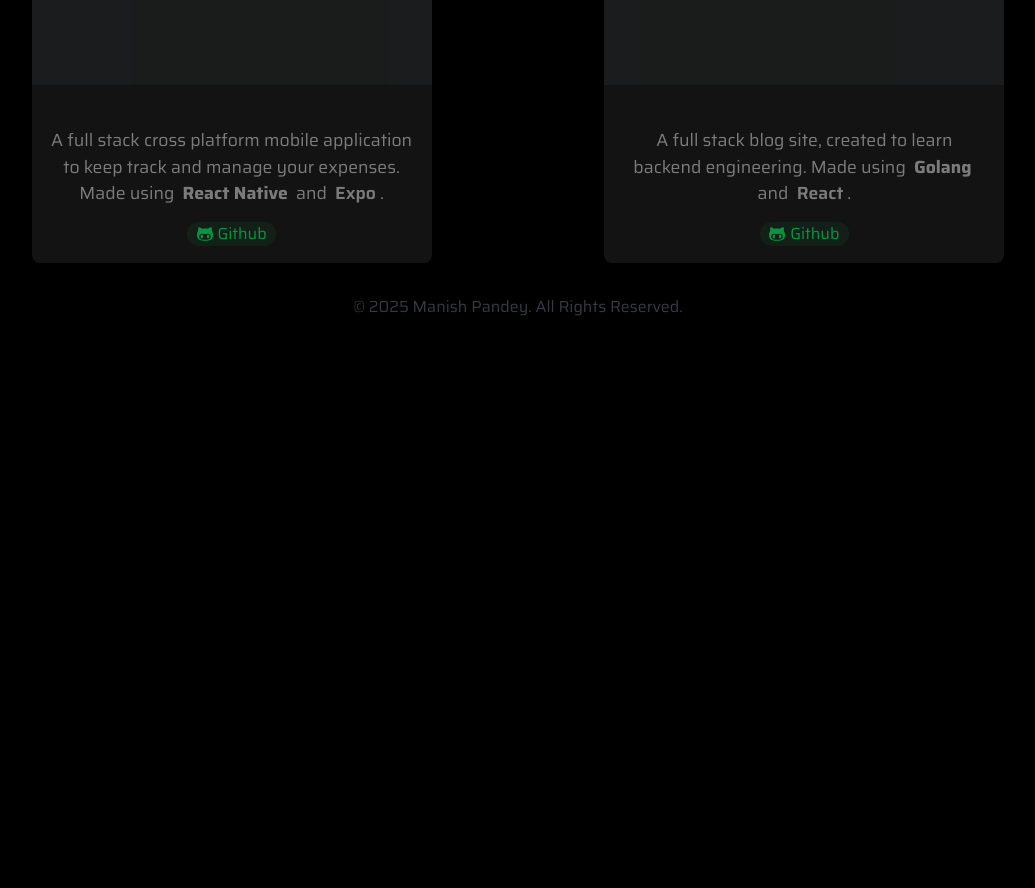
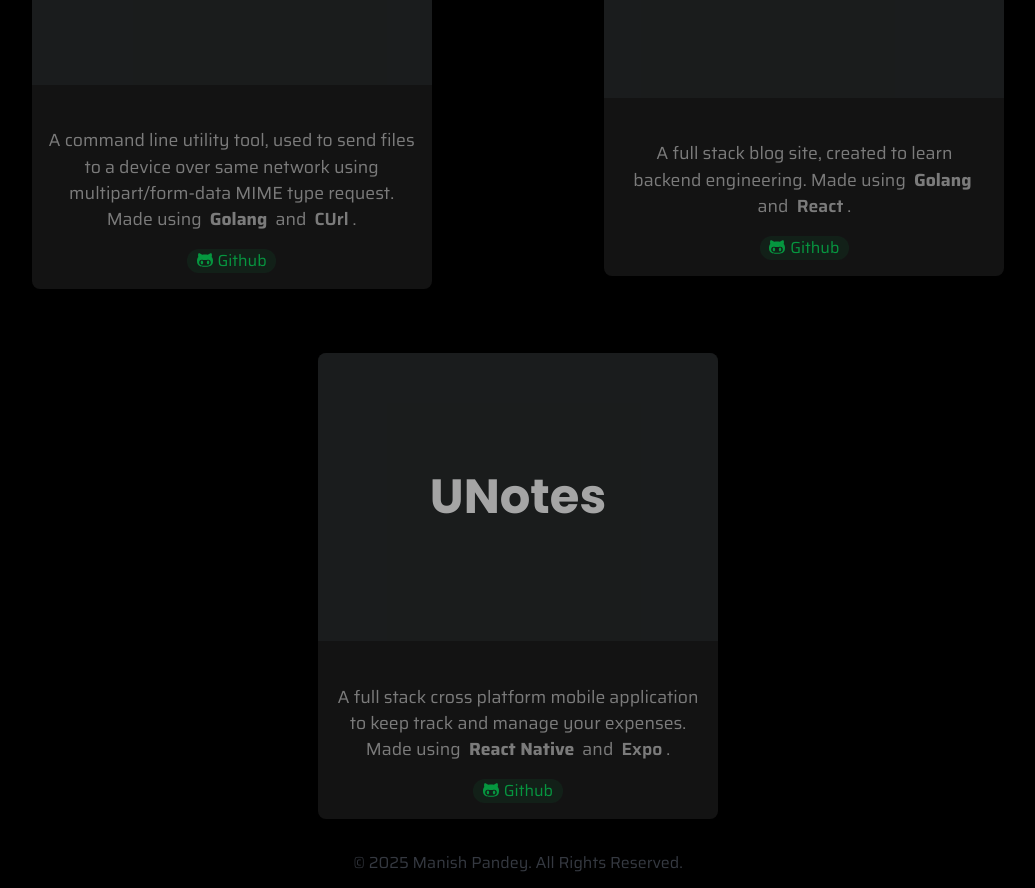
Before and after one commit to manish-pandey413/Portfolio, a React (Vite) app: page /projects in a window 1280 px wide. Shown: the part 360-1248 px from the top of the page, without its empty margins (122-1157 px from the left). Before the commit the page ends 800 px from the top, so only its background shows below. Built offline with nearby package versions, Linux system fonts and the light colour scheme; a web font is replaced by a local one.

Commit message:
Added filesgo in projects.

```diff
--- a/src/pages/projects.tsx
+++ b/src/pages/projects.tsx
@@ -23,10 +23,10 @@ export default function Projects() {
       animate="show">
 
       <ProjectCard
-        ProjectName="UNotes"
-        ProjectLink="https://github.com/manish-pandey413/ReactNative-App"
+        ProjectName="FilesGo"
+        ProjectLink="https://github.com/manish-pandey413/filesgo.git"
       >
-        <p>A full stack cross platform mobile application to keep track and manage your expenses. Made using <text className="font-bold px-1">React Native</text> and <text className="font-semibold px-1">Expo</text>.</p>
+        <p>A command line utility tool, used to send files to a device over same network using multipart/form-data MIME type request. Made using <text className="font-bold px-1">Golang</text> and <text className="font-semibold px-1">CUrl</text>.</p>
       </ProjectCard>
 
       <ProjectCard
@@ -36,6 +36,14 @@ export default function Projects() {
         <p>A full stack blog site, created to learn backend engineering. Made using <text className="font-bold px-1">Golang</text> and <text className="font-semibold px-1">React</text>.</p>
       </ProjectCard>
 
+      <ProjectCard
+        ProjectName="UNotes"
+        ProjectLink="https://github.com/manish-pandey413/ReactNative-App"
+      >
+        <p>A full stack cross platform mobile application to keep track and manage your expenses. Made using <text className="font-bold px-1">React Native</text> and <text className="font-semibold px-1">Expo</text>.</p>
+      </ProjectCard>
+
+
     </motion.div>
   )
 }
```
